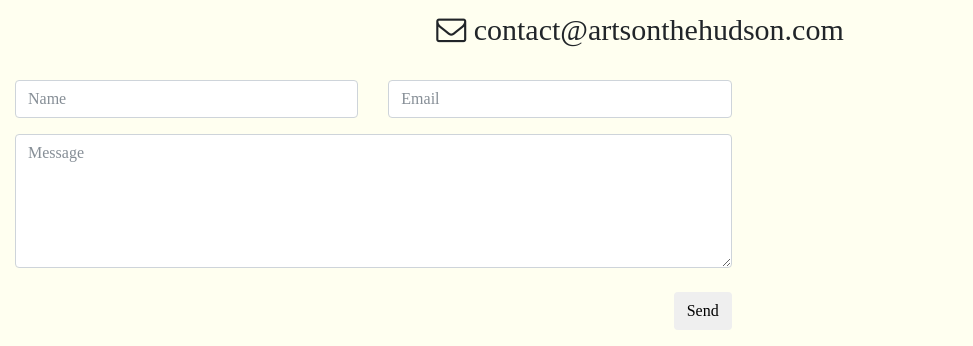
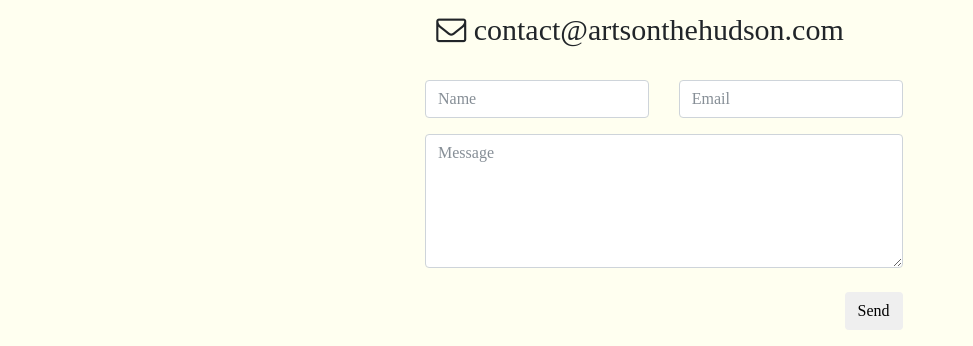
Before and after one commit to Artsonthehudson/Artsonthehudson.github.io, a plain HTML site: page index.html in a window 1280 px wide. Shown: the part 738-1084 px from the top of the page, without its empty margins (0-973 px from the left). Drawn offline with Linux system fonts and the light colour scheme; a web font is replaced by a local one.

Commit message:
Add files via upload

```diff
--- a/css/aoth.css
+++ b/css/aoth.css
@@ -43,10 +43,18 @@ h3{
     border: 8px solid white;
 }
 
+#contactform{
+    margin: 0 auto;
+    padding-left:410px;
+
+
+}
+
 @media all and (max-width: 1200px) { /* screen size until 1200px */
     h1 {
         font-size: 5em; /* 1.5x default size */
     }
+
 }
 @media all and (max-width: 1000px) { /* screen size until 1000px */
     h1 {
@@ -55,6 +63,7 @@ h3{
     h3 {
         font-size:30px;
         }
+
     }
 @media all and (max-width: 800px) { /* screen size until 1000px */
         h1 {
@@ -63,6 +72,10 @@ h3{
         h3 {
             font-size:30px;
             }
+        #contactform{
+                padding-left:0px;
+            }
+
         }
 
 @media all and (max-width: 500px) { /* screen size until 500px */
```
